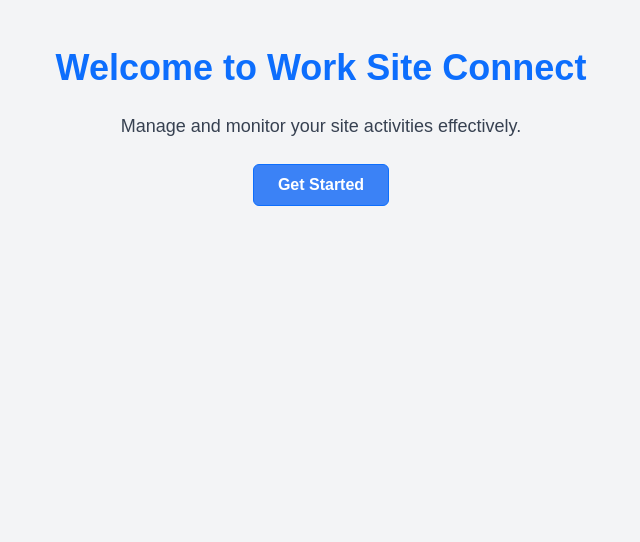
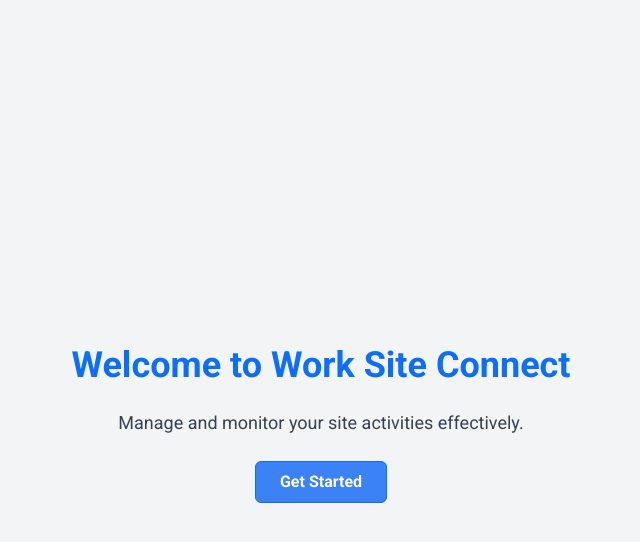
Before and after one commit to ChiragC0des/Worksiteconnect, a React (Create React App) app: page / in a window 1280 px wide. Shown: the top 542 px of the page, without its empty margins (319-959 px from the left). Built offline with nearby package versions, Linux system fonts and the light colour scheme.

Commit message:
Update styles.css

```diff
--- a/src/styles.css
+++ b/src/styles.css
@@ -1,29 +1,46 @@
+/* styles.css */
+
 body {
-  font-family: Arial, sans-serif;
-  margin: 0;
-  padding: 0;
+    margin: 0;
+    font-family: 'Roboto', sans-serif;
+    background-color: #f4f4f4;
+    color: #333;
 }
 
-.App {
-  text-align: center;
-  padding: 20px;
+#root {
+    display: flex;
+    flex-direction: column;
+    align-items: center;
+    justify-content: center;
+    min-height: 100vh;
+    padding: 20px;
+    box-sizing: border-box;
 }
 
-header {
-  background-color: #282c34;
-  color: white;
-  padding: 10px;
+h1 {
+    font-size: 2.5rem;
+    font-weight: 700;
+    margin-bottom: 20px;
+    color: #2c3e50;
 }
 
-input {
-  padding: 10px;
-  margin: 5px;
+p {
+    font-size: 1.25rem;
+    font-weight: 400;
+    color: #34495e;
 }
 
 button {
-  padding: 10px;
-  background-color: #61dafb;
-  border: none;
-  color: white;
-  cursor: pointer;
+    background-color: #3498db;
+    color: #fff;
+    padding: 10px 20px;
+    border: none;
+    border-radius: 5px;
+    font-size: 1rem;
+    cursor: pointer;
+    transition: background-color 0.3s ease;
 }
+
+button:hover {
+    background-color: #2980b9;
+}
```
